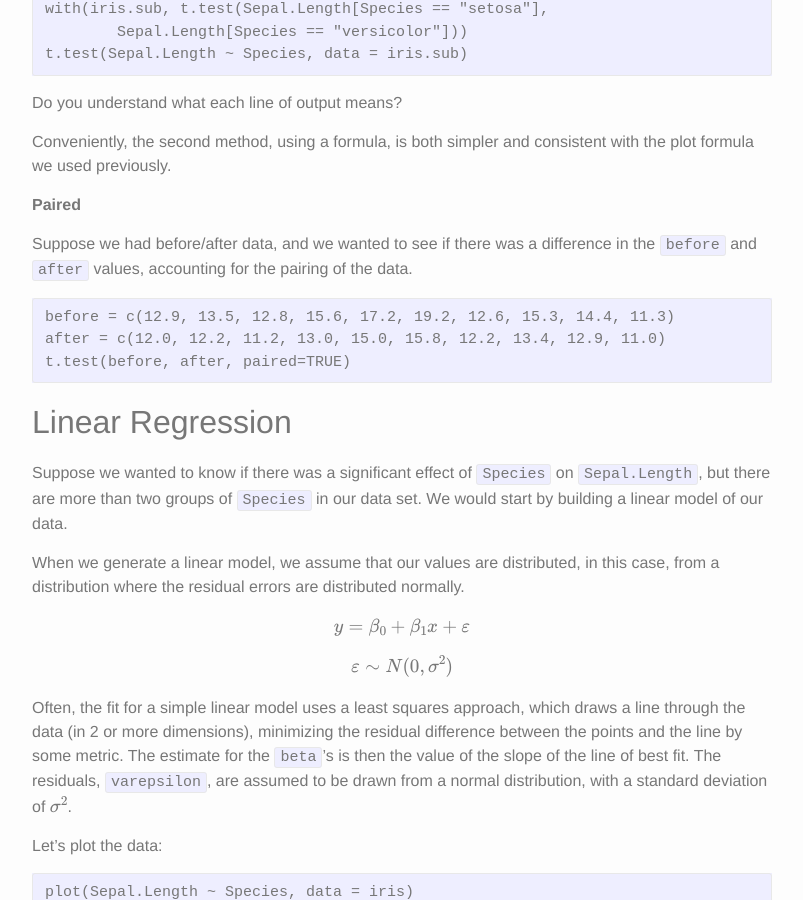
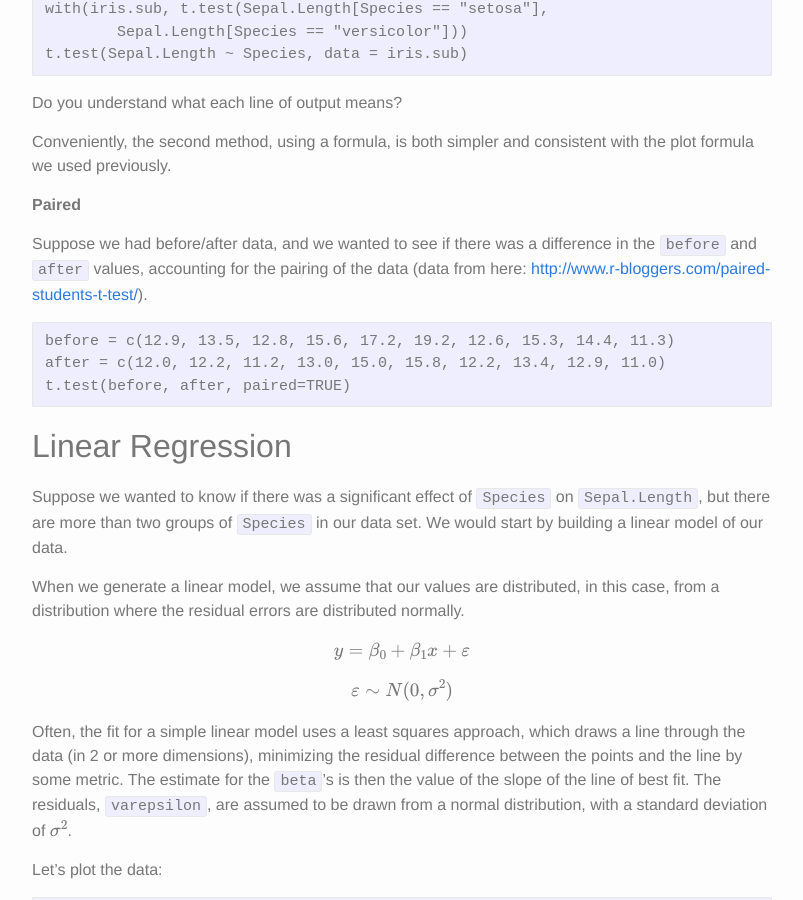
Before and after one commit to mauriziopaul/intro-to-R, a Jekyll site: the page built from _posts/2016-07-11-Lesson-05-data-modeling.md, in a window 1280 px wide and 900 px high, scrolled down 5290 px. Shown: the whole window, without its empty margins (238-1041 px from the left). Built offline with Jekyll 4.4.1, drawn with Linux system fonts in a browser that asks for light colours; formulas are drawn with MathJax 3.

Commit message:
updates/corrections to Lesson 05

````diff
--- a/_posts/2016-07-11-Lesson-05-data-modeling.md
+++ b/_posts/2016-07-11-Lesson-05-data-modeling.md
@@ -237,7 +237,7 @@ Conveniently, the second method, using a formula, is both simpler and consistent
 
 **Paired**
 
-Suppose we had before/after data, and we wanted to see if there was a difference in the `before` and `after` values, accounting for the pairing of the data.
+Suppose we had before/after data, and we wanted to see if there was a difference in the `before` and `after` values, accounting for the pairing of the data (data from here: [http://www.r-bloggers.com/paired-students-t-test/](http://www.r-bloggers.com/paired-students-t-test/)).
 
 ```
 before = c(12.9, 13.5, 12.8, 15.6, 17.2, 19.2, 12.6, 15.3, 14.4, 11.3)
````
Also changed, not shown: 2 other files.
